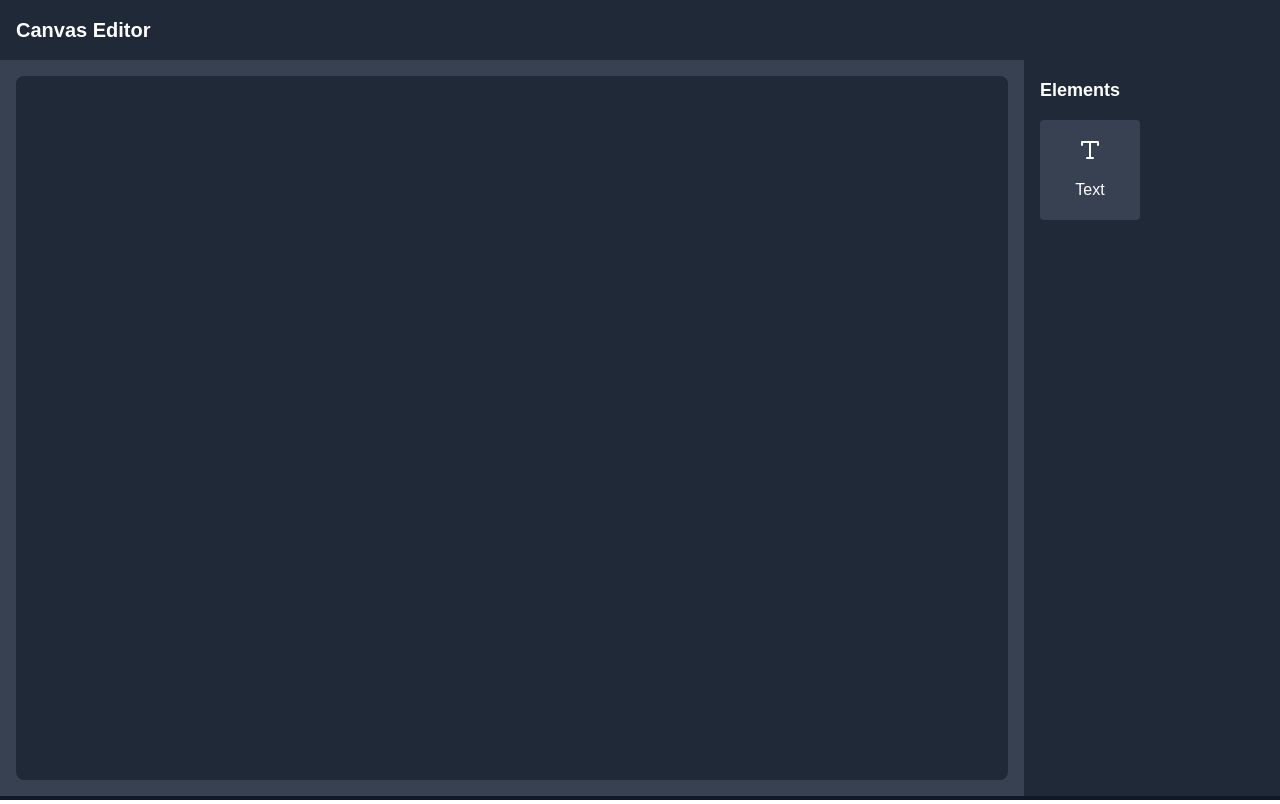
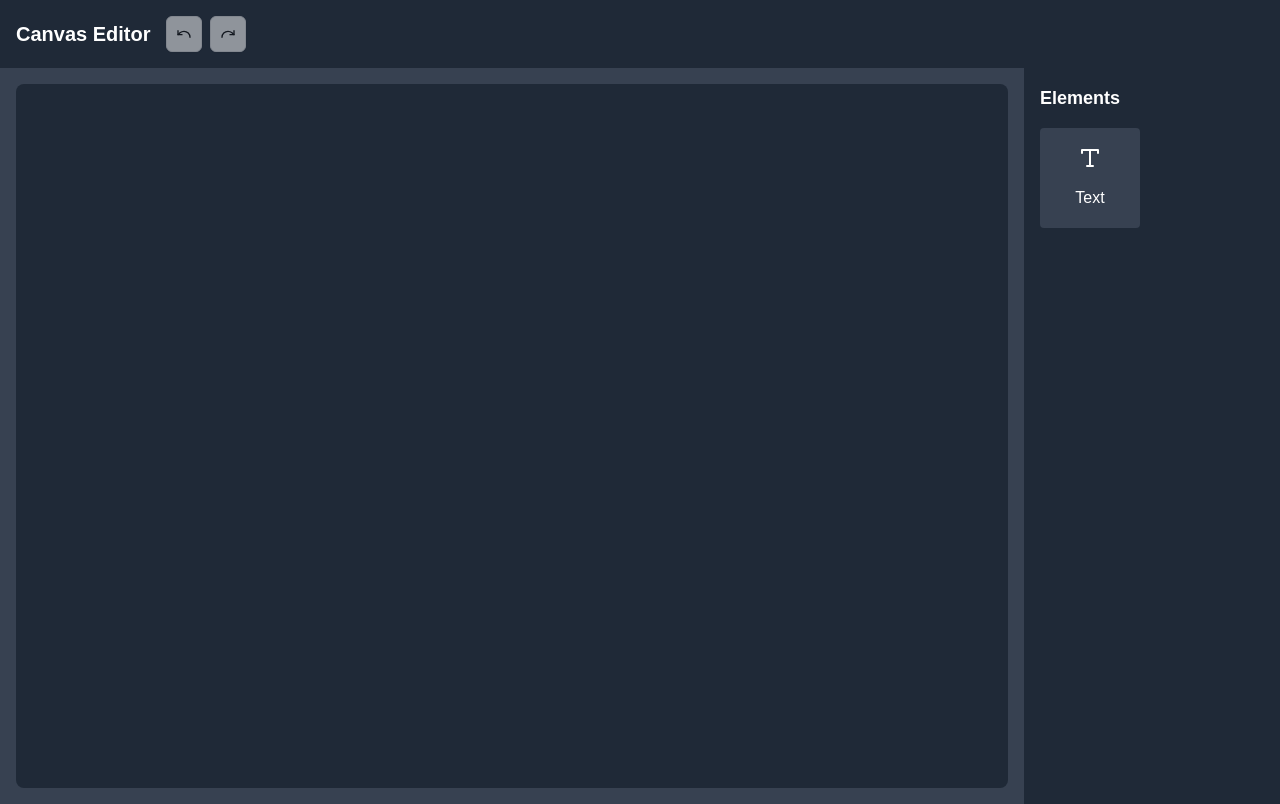
Before and after one commit to padhi190/react-email-builder, a Next.js app: page / in a window 1280 px wide. Built offline with nearby package versions, Linux system fonts and the light colour scheme.

Commit message:
add undo and redo functionality

```diff
--- a/package.json
+++ b/package.json
@@ -11,6 +11,7 @@
   "dependencies": {
     "@radix-ui/react-icons": "^1.3.0",
     "@radix-ui/react-label": "^2.1.0",
+    "@radix-ui/react-slot": "^1.1.0",
     "@react-email/components": "0.0.25",
     "class-variance-authority": "^0.7.0",
     "clsx": "^2.1.1",
--- a/src/app/page.tsx
+++ b/src/app/page.tsx
@@ -4,24 +4,51 @@ import { DndProvider } from 'react-dnd';
 import { HTML5Backend } from 'react-dnd-html5-backend';
 import { LeftSidebar } from '@/components/LeftSidebar';
 import { Canvas } from '@/components/Canvas';
-import { CanvasProvider } from '@/contexts/CanvasContext';
+import { CanvasProvider, useCanvas } from '@/contexts/CanvasContext';
+import { Button } from '@/components/ui/button';
+import { Undo, Redo } from 'lucide-react';
 
 export default function Home() {
   return (
+    <CanvasProvider>
       <DndProvider backend={HTML5Backend}>
         <div className="flex h-screen bg-gray-900">
           {/* <LeftSidebar /> */}
           <main className="flex-grow flex flex-col">
-          <header className="bg-gray-800 p-4">
-            <h1 className="text-white text-xl font-bold">Canvas Editor</h1>
-          </header>
+            <CanvasHeader />
             <div className="flex-grow flex">
-            <CanvasProvider>
               <Canvas />
-            </CanvasProvider>
             </div>
           </main>
         </div>
       </DndProvider>
+    </CanvasProvider>
   );
 }
+
+function CanvasHeader() {
+  const { canUndo, canRedo, dispatch } = useCanvas();
+  return (
+    <header className="bg-gray-800 p-4 flex items-center">
+      <h1 className="text-white text-xl font-bold mr-4">Canvas Editor</h1>
+      <div className="flex space-x-2">
+        <Button
+          variant="outline"
+          size="icon"
+          disabled={!canUndo}
+          onClick={() => dispatch({ type: 'UNDO' })}
+        >
+          <Undo className="h-4 w-4" />
+        </Button>
+        <Button
+          variant="outline"
+          size="icon"
+          disabled={!canRedo}
+          onClick={() => dispatch({ type: 'REDO' })}
+        >
+          <Redo className="h-4 w-4" />
+        </Button>
+      </div>
+    </header>
+  );
+}
--- a/src/components/Canvas.tsx
+++ b/src/components/Canvas.tsx
@@ -61,7 +61,7 @@ export function Canvas({}: CanvasProps) {
   const handleDelete = (id: string) => {
     // onDelete(id);
     dispatch({ type: 'DELETE_ELEMENT', payload: { id } });
-    dispatch({ type: 'SELECT_ELEMENT', payload: { id: null } });
+    // dispatch({ type: 'SELECT_ELEMENT', payload: { id: null } });
   };
 
   const selectedElement =
--- /dev/null
+++ b/src/components/ui/button.tsx
@@ -0,0 +1,57 @@
+import * as React from "react"
+import { Slot } from "@radix-ui/react-slot"
+import { cva, type VariantProps } from "class-variance-authority"
+
+import { cn } from "@/lib/utils"
+
+const buttonVariants = cva(
+  "inline-flex items-center justify-center whitespace-nowrap rounded-md text-sm font-medium transition-colors focus-visible:outline-none focus-visible:ring-1 focus-visible:ring-ring disabled:pointer-events-none disabled:opacity-50",
+  {
+    variants: {
+      variant: {
+        default:
+          "bg-primary text-primary-foreground shadow hover:bg-primary/90",
+        destructive:
+          "bg-destructive text-destructive-foreground shadow-sm hover:bg-destructive/90",
+        outline:
+          "border border-input bg-background shadow-sm hover:bg-accent hover:text-accent-foreground",
+        secondary:
+          "bg-secondary text-secondary-foreground shadow-sm hover:bg-secondary/80",
+        ghost: "hover:bg-accent hover:text-accent-foreground",
+        link: "text-primary underline-offset-4 hover:underline",
+      },
+      size: {
+        default: "h-9 px-4 py-2",
+        sm: "h-8 rounded-md px-3 text-xs",
+        lg: "h-10 rounded-md px-8",
+        icon: "h-9 w-9",
+      },
+    },
+    defaultVariants: {
+      variant: "default",
+      size: "default",
+    },
+  }
+)
+
+export interface ButtonProps
+  extends React.ButtonHTMLAttributes<HTMLButtonElement>,
+    VariantProps<typeof buttonVariants> {
+  asChild?: boolean
+}
+
+const Button = React.forwardRef<HTMLButtonElement, ButtonProps>(
+  ({ className, variant, size, asChild = false, ...props }, ref) => {
+    const Comp = asChild ? Slot : "button"
+    return (
+      <Comp
+        className={cn(buttonVariants({ variant, size, className }))}
+        ref={ref}
+        {...props}
+      />
+    )
+  }
+)
+Button.displayName = "Button"
+
+export { Button, buttonVariants }
--- a/src/contexts/CanvasContext.tsx
+++ b/src/contexts/CanvasContext.tsx
@@ -3,7 +3,7 @@
 import React, { createContext, useContext, useReducer, ReactNode } from 'react';
 import { EmailElement } from '@/types/EditorTypes';
 
-// Define action types
+// Update CanvasAction type
 type CanvasAction =
   | { type: 'ADD_ELEMENT'; payload: { element: EmailElement; index: number } }
   | {
@@ -12,23 +12,85 @@ type CanvasAction =
     }
   | { type: 'DELETE_ELEMENT'; payload: { id: string } }
   | { type: 'UPDATE_ELEMENT'; payload: { element: EmailElement } }
-  | { type: 'SELECT_ELEMENT'; payload: { id: string | null } };
+  | { type: 'SELECT_ELEMENT'; payload: { id: string | null } }
+  | { type: 'UNDO' }
+  | { type: 'REDO' };
 
 // Update CanvasState type
 interface CanvasState {
-  elements: EmailElement[];
-  selectedElementId: string | null;
+  present: {
+    elements: EmailElement[];
+    selectedElementId: string | null;
+  };
+  past: Array<CanvasState['present']>;
+  future: Array<CanvasState['present']>;
 }
 
-// Create the initial state
-const initialState: CanvasState = { elements: [], selectedElementId: null };
+// Update initial state
+const initialState: CanvasState = {
+  present: { elements: [], selectedElementId: null },
+  past: [],
+  future: [],
+};
 
-// Create the reducer function
+// Update reducer function
 function canvasReducer(state: CanvasState, action: CanvasAction): CanvasState {
   switch (action.type) {
     case 'ADD_ELEMENT':
+    case 'REPOSITION_ELEMENT':
+    case 'DELETE_ELEMENT':
+    case 'UPDATE_ELEMENT': {
+      const newPresent = handleAction(state.present, action);
+      return {
+        past: [...state.past, state.present],
+        present: newPresent,
+        future: [],
+      };
+    }
+    case 'SELECT_ELEMENT': {
+      // Handle SELECT_ELEMENT without affecting undo/redo history
+      const newPresent = handleAction(state.present, action);
+      return {
+        ...state,
+        present: newPresent,
+      };
+    }
+    case 'UNDO':
+      if (state.past.length === 0) return state;
+      const previous = state.past[state.past.length - 1];
+      const newPast = state.past.slice(0, state.past.length - 1);
+      return {
+        past: newPast,
+        present: { ...previous, selectedElementId: null },
+        future: [state.present, ...state.future],
+      };
+    case 'REDO':
+      if (state.future.length === 0) return state;
+      const next = state.future[0];
+      const newFuture = state.future.slice(1);
+      return {
+        past: [...state.past, state.present],
+        present: { ...next, selectedElementId: null },
+        future: newFuture,
+      };
+    default:
+      return state;
+  }
+}
+
+// Helper function to handle actions
+function handleAction(
+  state: CanvasState['present'],
+  action: CanvasAction
+): CanvasState['present'] {
+  switch (action.type) {
+    case 'ADD_ELEMENT':
       const newElements = [...state.elements];
-      newElements.splice(action.payload.index, 0, action.payload.element);
+      const newElementWithId = {
+        ...action.payload.element,
+        id: action.payload.element.id + Date.now(),
+      };
+      newElements.splice(action.payload.index, 0, newElementWithId);
       return { ...state, elements: newElements };
     case 'REPOSITION_ELEMENT':
       const reposElements = [...state.elements];
@@ -41,6 +103,7 @@ function canvasReducer(state: CanvasState, action: CanvasAction): CanvasState {
         elements: state.elements.filter(
           (element) => element.id !== action.payload.id
         ),
+        selectedElementId: null,
       };
     case 'UPDATE_ELEMENT':
       return {
@@ -64,21 +127,33 @@ function canvasReducer(state: CanvasState, action: CanvasAction): CanvasState {
   }
 }
 
-// Create the context
+// Update CanvasContext type
 const CanvasContext = createContext<
   | {
-      state: CanvasState;
+      state: CanvasState['present'];
       dispatch: React.Dispatch<CanvasAction>;
+      canUndo: boolean;
+      canRedo: boolean;
     }
   | undefined
 >(undefined);
 
-// Create a provider component
+// Update provider component
 export function CanvasProvider({ children }: { children: ReactNode }) {
   const [state, dispatch] = useReducer(canvasReducer, initialState);
 
+  const canUndo = state.past.length > 0;
+  const canRedo = state.future.length > 0;
+
   return (
-    <CanvasContext.Provider value={{ state, dispatch }}>
+    <CanvasContext.Provider
+      value={{
+        state: state.present,
+        dispatch,
+        canUndo,
+        canRedo,
+      }}
+    >
       {children}
     </CanvasContext.Provider>
   );
```
Also changed, not shown: 1 other file (tests, documents, lock files or other folders). Lines whose indentation alone changed are shown as unchanged.
